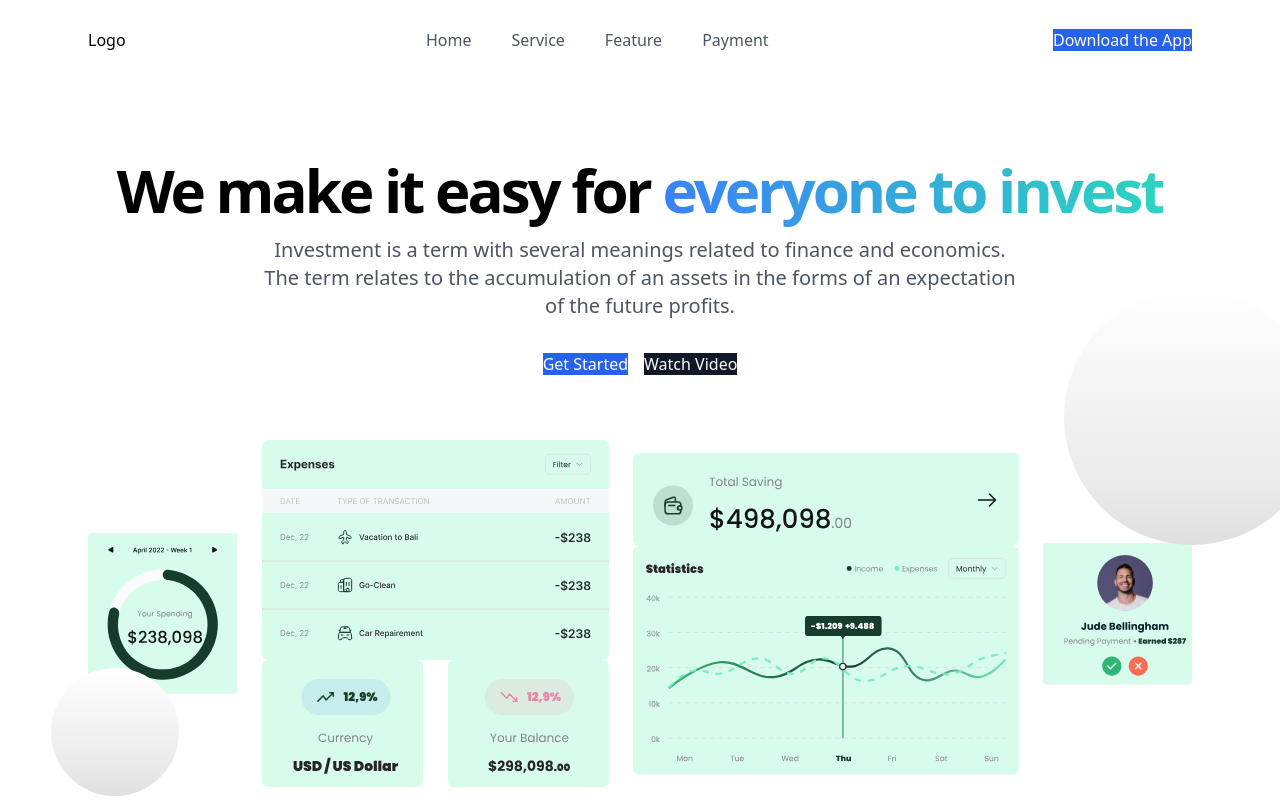
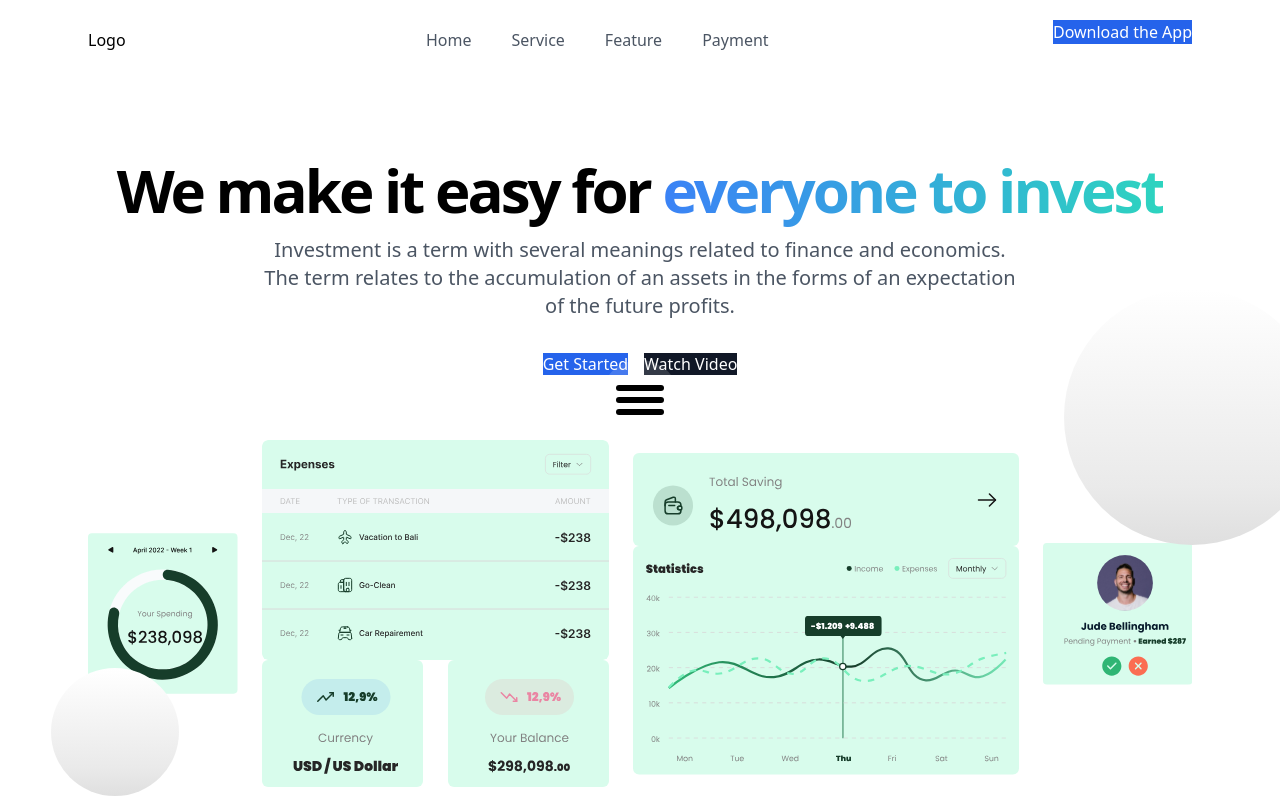
Before and after one commit to hizikNewton/roboAdvisor, a React (Create React App) app in the folder packages/robo-advisor-frontend/: page / in a window 1280 px wide. Shown: the top 800 px of the page. Built offline with nearby package versions, Linux system fonts and the light colour scheme; no server answers.

Commit message:
risk-feature

```diff
--- a/packages/robo-advisor-frontend/package.json
+++ b/packages/robo-advisor-frontend/package.json
@@ -4,6 +4,10 @@
   "private": true,
   "dependencies": {
     "@faker-js/faker": "^8.2.0",
+    "@fortawesome/fontawesome-svg-core": "^6.4.2",
+    "@fortawesome/free-regular-svg-icons": "^6.4.2",
+    "@fortawesome/react-fontawesome": "^0.2.0",
+    "axios": "^1.6.0",
     "chart.js": "^4.4.0",
     "react": "^18.2.0",
     "react-chartjs-2": "^5.2.0",
--- a/packages/robo-advisor-frontend/src/index.css
+++ b/packages/robo-advisor-frontend/src/index.css
@@ -26,3 +26,178 @@
 g.path.active path:first-child {
   fill: #9bb89b;
 }
+
+*,
+*:before,
+*:after {
+  box-sizing: border-box;
+  margin: 0;
+  padding: 0;
+}
+
+.absolute-center,
+.menu,
+.menu .btn .fa,
+.menu .btn.trigger .line {
+  position: absolute;
+  top: 50%;
+  left: 50%;
+  transform: translateX(-50%) translateY(-50%);
+}
+
+.menu {
+  width: 5em;
+  height: 5em;
+}
+.menu .btn {
+  position: absolute;
+  top: 0;
+  left: 0;
+  width: 100%;
+  height: 100%;
+  border-radius: 50%;
+  background: rgba(255, 255, 255, 0.15);
+  opacity: 0;
+  z-index: -10;
+  cursor: pointer;
+  transition: opacity 1s, z-index 0.3s, transform 1s;
+  transform: translateX(0);
+}
+.menu .btn .fa {
+  font-size: 3em;
+  transition: color 0.3s;
+}
+.menu .btn:hover .fa {
+  color: rgba(255, 255, 255, 0.7);
+}
+.menu .btn.trigger {
+  opacity: 1;
+  z-index: 100;
+  cursor: pointer;
+  transition: transform 0.3s;
+}
+.menu .btn.trigger:hover {
+  transform: scale(1.2);
+}
+.menu .btn.trigger:hover .line {
+  background-color: rgba(255, 255, 255, 0.7);
+}
+.menu .btn.trigger:hover .line:before,
+.menu .btn.trigger:hover .line:after {
+  background-color: rgba(255, 255, 255, 0.7);
+}
+.menu .btn.trigger .line {
+  width: 60%;
+  height: 6px;
+  background: #000;
+  border-radius: 6px;
+  transition: background-color 0.3s, height 0.3s, top 0.3s;
+}
+.menu .btn.trigger .line:before,
+.menu .btn.trigger .line:after {
+  content: '';
+  display: block;
+  position: absolute;
+  left: 0;
+  width: 100%;
+  height: 6px;
+  background: #000;
+  border-radius: 6px;
+  transition: background-color 0.3s, transform 0.3s;
+}
+.menu .btn.trigger .line:before {
+  top: -12px;
+  transform-origin: 15% 100%;
+}
+.menu .btn.trigger .line:after {
+  top: 12px;
+  transform-origin: 25% 30%;
+}
+.menu .rotater {
+  position: absolute;
+  top: 0;
+  left: 0;
+  width: 100%;
+  height: 100%;
+  transform-origin: 50% 50%;
+}
+.menu.active .btn-icon {
+  opacity: 1;
+  z-index: 50;
+}
+.menu.active .trigger .line {
+  height: 0px;
+  top: 45%;
+}
+.menu.active .trigger .line:before {
+  transform: rotate(45deg);
+  width: 110%;
+}
+.menu.active .trigger .line:after {
+  transform: rotate(-45deg);
+  width: 110%;
+}
+
+.rotater:nth-child(1) {
+  transform: rotate(-22.5deg);
+}
+
+.menu.active .rotater:nth-child(1) .btn-icon {
+  transform: translateY(-10em) rotate(22.5deg);
+}
+
+.rotater:nth-child(2) {
+  transform: rotate(22.5deg);
+}
+
+.menu.active .rotater:nth-child(2) .btn-icon {
+  transform: translateY(-10em) rotate(-22.5deg);
+}
+
+.rotater:nth-child(3) {
+  transform: rotate(67.5deg);
+}
+
+.menu.active .rotater:nth-child(3) .btn-icon {
+  transform: translateY(-10em) rotate(-67.5deg);
+}
+
+.rotater:nth-child(4) {
+  transform: rotate(112.5deg);
+}
+
+.menu.active .rotater:nth-child(4) .btn-icon {
+  transform: translateY(-10em) rotate(-112.5deg);
+}
+
+.rotater:nth-child(5) {
+  transform: rotate(157.5deg);
+}
+
+.menu.active .rotater:nth-child(5) .btn-icon {
+  transform: translateY(-10em) rotate(-157.5deg);
+}
+
+.rotater:nth-child(6) {
+  transform: rotate(202.5deg);
+}
+
+.menu.active .rotater:nth-child(6) .btn-icon {
+  transform: translateY(-10em) rotate(-202.5deg);
+}
+
+.rotater:nth-child(7) {
+  transform: rotate(247.5deg);
+}
+
+.menu.active .rotater:nth-child(7) .btn-icon {
+  transform: translateY(-10em) rotate(-247.5deg);
+}
+
+.rotater:nth-child(8) {
+  transform: rotate(292.5deg);
+}
+
+.menu.active .rotater:nth-child(8) .btn-icon {
+  transform: translateY(-10em) rotate(-292.5deg);
+}
--- a/packages/robo-advisor-frontend/src/partials/Header.tsx
+++ b/packages/robo-advisor-frontend/src/partials/Header.tsx
@@ -15,9 +15,8 @@
 
   return (
     <header
-      className={`fixed w-full z-30 md:bg-opacity-90 transition duration-300 ease-in-out ${
-        !top && "bg-white backdrop-blur-sm shadow-lg"
-      }`}
+      className={`fixed w-full z-30 md:bg-opacity-90 transition duration-300 ease-in-out ${!top && "bg-white backdrop-blur-sm shadow-lg"
+        }`}
     >
       <div className="max-w-6xl px-5 mx-auto sm:px-6">
         <div className="flex items-center justify-between h-16 md:h-20">
@@ -46,12 +45,12 @@
           </nav>
 
           <div>
-            <a
+            <button
               className="w-full mb-4 text-white bg-blue-600 btn hover:bg-blue-700"
-              href="#0"
+
             >
               Download the App
-            </a>
+            </button>
           </div>
         </div>
       </div>
--- /dev/null
+++ b/packages/robo-advisor-frontend/src/partials/Risk.js
@@ -0,0 +1,57 @@
+import React from 'react';
+
+type Props = {};
+
+const Risk = (props: Props) => {
+  return (
+    <div className="menu">
+      <div className="btn trigger">
+        <span className="line"></span>
+      </div>
+      <div className="icons">
+        <div className="rotater">
+          <div className="btn btn-icon">
+            <i className="fa fa-codepen"></i>
+          </div>
+        </div>
+        <div className="rotater">
+          <div className="btn btn-icon">
+            <i className="fa fa-facebook"></i>
+          </div>
+        </div>
+        <div className="rotater">
+          <div className="btn btn-icon">
+            <i className="fa fa-google-plus"></i>
+          </div>
+        </div>
+        <div className="rotater">
+          <div className="btn btn-icon">
+            <i className="fa fa-twitter"></i>
+          </div>
+        </div>
+        <div className="rotater">
+          <div className="btn btn-icon">
+            <i className="fa fa-dribbble"></i>
+          </div>
+        </div>
+        <div className="rotater">
+          <div className="btn btn-icon">
+            <i className="fa fa-linkedin"></i>
+          </div>
+        </div>
+        <div className="rotater">
+          <div className="btn btn-icon">
+            <i className="fa fa-github"></i>
+          </div>
+        </div>
+        <div className="rotater">
+          <div className="btn btn-icon">
+            <i className="fa fa-behance"></i>
+          </div>
+        </div>
+      </div>
+    </div>
+  );
+};
+
+export default Risk;
--- a/packages/robo-advisor-frontend/src/partials/RiskFeature.jsx
+++ b/packages/robo-advisor-frontend/src/partials/RiskFeature.jsx
@@ -1,5 +1,5 @@
 import SvgRiskprofile from '../assets/images/Riskprofile';
-import React from 'react';
+import React, { useEffect, useState } from 'react';
 
 import {
   Chart as ChartJS,
@@ -16,6 +16,8 @@
 import { Chart } from 'react-chartjs-2';
 import { faker } from '@faker-js/faker';
 import Section from 'components/Section';
+import makeRequest from 'utils/api';
+import Risk from './Risk';
 
 type Props = {};
 
@@ -31,10 +33,11 @@
   BarController
 );
 
-const labels = ['January', 'February', 'March', 'April', 'May', 'June', 'July'];
-
-export const data = {
-  labels,
+const RiskFeature = (props: Props) => {
+  const [data, setData] = useState([{}]);
+  const [{ _id, __v, createdAt, updatedAt, ...graphData }] = data;
+  const graph = {
+    labels: Object.keys(graphData),
     datasets: [
       {
         type: 'line',
@@ -42,28 +45,43 @@
         borderColor: 'rgb(255, 99, 132)',
         borderWidth: 2,
         fill: false,
-      data: labels.map(() => faker.datatype.number({ min: -1000, max: 1000 })),
+        data: Object.values(graphData),
       },
       {
         type: 'bar',
         label: 'Dataset 2',
         backgroundColor: 'rgb(75, 192, 192)',
-      data: labels.map(() => faker.datatype.number({ min: -1000, max: 1000 })),
+        data: Object.values(graphData),
         borderColor: 'white',
         borderWidth: 2,
       },
     ],
   };
-
-const RiskFeature = (props: Props) => {
+  useEffect(() => {
+    const fetchData = async () => {
+      try {
+        const data = await makeRequest('get', 'instrument-weight?score=8');
+        setData(data);
+      } catch (error) {
+        console.error(error);
+      }
+    };
+    fetchData();
+  }, []);
   return (
     <Section>
       <div className="flex w-full">
         <div className="w-[50%]">
-          <SvgRiskprofile />
+          {/* <SvgRiskprofile /> */}
+          <Risk />
         </div>
         <div className="w-[50%]">
-          <Chart type="bar" data={data} />
+          <Chart type="bar" data={graph} />
+          <div>
+            <button className="w-full mb-4 text-white bg-blue-600 btn hover:bg-blue-700">
+              Try with your dataset
+            </button>
+          </div>
         </div>
       </div>
     </Section>
--- /dev/null
+++ b/packages/robo-advisor-frontend/src/utils/api.ts
@@ -0,0 +1,26 @@
+import axios, { AxiosResponse } from 'axios';
+
+const makeRequest = async <T>(
+  method: string,
+  url: string,
+  data?: any,
+  headers: Record<string, string> = {}
+): Promise<T> => {
+  const apiUrl = process.env.REACT_APP_API_URL;
+  try {
+    const response: AxiosResponse<T> = await axios({
+      method,
+      url: `${apiUrl}/${url}`,
+      data,
+      headers,
+    });
+
+    // Handle successful response here
+    return response.data;
+  } catch (error) {
+    // Handle error here
+    throw error;
+  }
+};
+
+export default makeRequest;
```
Also changed, not shown: 1 other file (tests, documents, lock files or other folders). Lines whose indentation alone changed are shown as unchanged.
